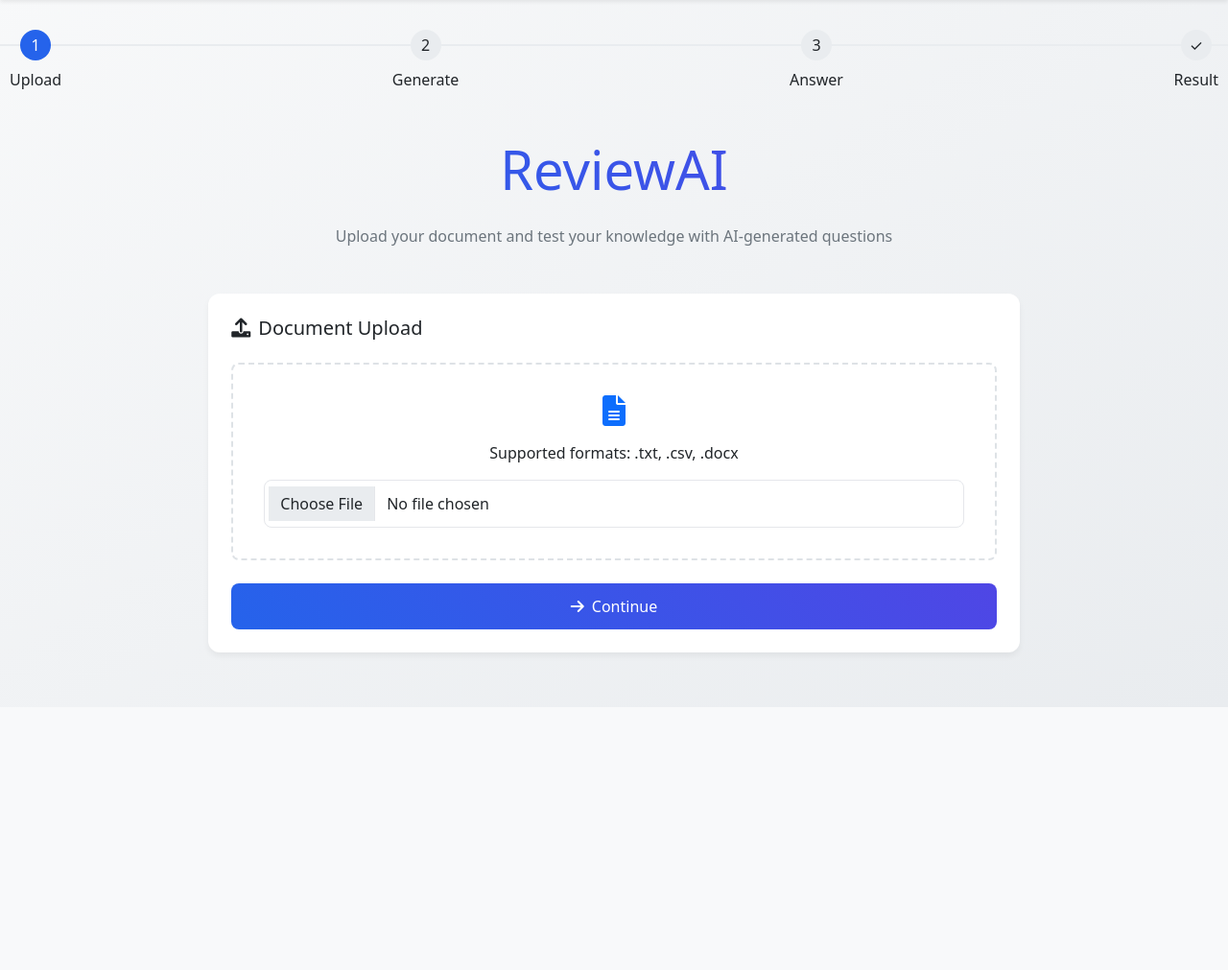
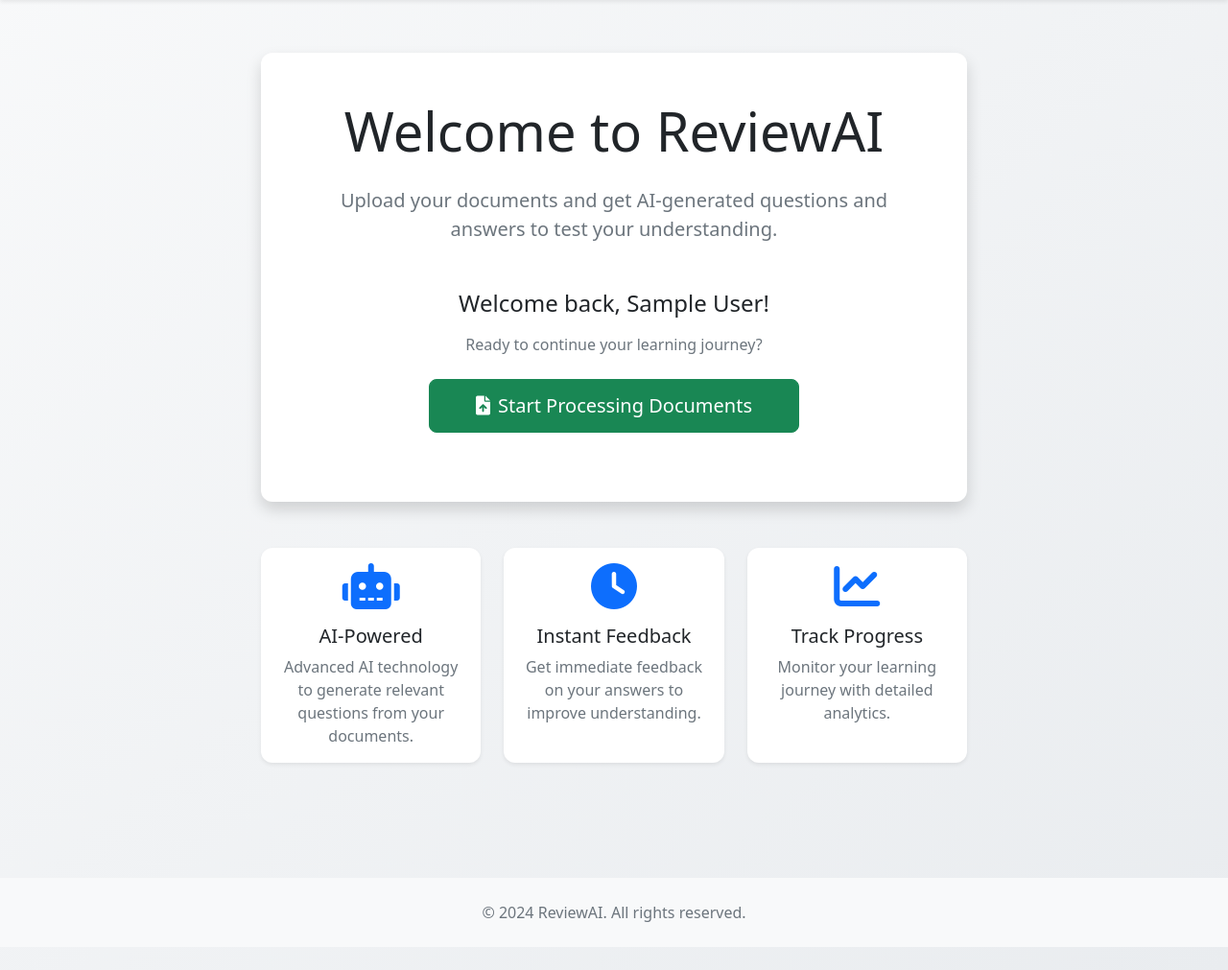
Before and after one commit to civarry/ReviewAIFlask, a Flask app: page / in a window 1280 px wide. Shown: the part 63-1074 px from the top of the page at 96% size. Before the commit the page ends 800 px from the top, so only its background shows below. Run offline with Flask 3, Linux system fonts and the light colour scheme; the visitor is signed in with stand-in values (Sample User, id 1).

Commit message:
fixed the logout button and added index page

```diff
--- a/app.py
+++ b/app.py
@@ -140,9 +140,16 @@ def callback():
 def logout():
     logout_user()
     session.clear()
-    return redirect(url_for("upload_file"))
+    return render_template('index.html', show_progress_bar=False, current_year=datetime.now().year)
 
-@app.route('/', methods=['GET', 'POST'])
+# Index route
+@app.route("/", methods=['GET'])
+def index():
+    # Render index.html for the first-time visitors
+    return render_template('index.html', show_progress_bar=False, current_year=datetime.now().year)
+
+# Authenticated route for file upload
+@app.route('/upload_file', methods=['GET', 'POST'])
 @login_required
 def upload_file():
     session['current_step'] = 0
@@ -182,7 +189,8 @@ def upload_file():
 
     return render_template('upload.html',
                          current_step=session.get('current_step', 0),
-                         user=current_user)
+                         user=current_user,
+                         show_progress_bar=True)
 
 @app.route('/generate_questions', methods=['GET', 'POST'])
 @login_required
@@ -196,7 +204,7 @@ def generate_questions():
 
     if request.method == 'POST':
         question_count = int(request.form.get('question_count', 5))
-        complexity = request.form.get('complexity', 'Medium')
+        complexity = request.form.get('complexity', 'Easy')
 
         _, rag_service = get_user_services(current_user.id)
         questions = rag_service.generate_questions(
@@ -213,7 +221,8 @@ def generate_questions():
 
     return render_template('generate_questions.html',
                          current_step=session['current_step'],
-                         user=current_user)
+                         user=current_user,
+                         show_progress_bar=True)
 
 @app.route('/submit_answers', methods=['POST'])
 @login_required
@@ -249,7 +258,8 @@ def submit_answers():
                          validations=validations,
                          current_step=session['current_step'],
                          user=current_user,
-                         zip=zip)
+                         zip=zip,
+                         show_progress_bar=True)
 
 @app.context_processor
 def utility_processor():
--- a/config.py
+++ b/config.py
@@ -15,7 +15,7 @@ class Config:
 
     # Model Configuration
     GROQ_API_KEY = os.getenv('groq_api_key')
-    MODEL_NAME = 'llama-3.2-1b-preview'  # or 'mixtral-8x7b-32768l'
+    MODEL_NAME = 'llama-3.2-90b-text-preview'  # or 'mixtral-8x7b-32768l'
 
     # Document Processing Configuration
     CHUNK_SIZE = 1000
--- a/templates/base.html
+++ b/templates/base.html
@@ -14,7 +14,9 @@
     {% include 'partials/modal.html' %}
 
     <!-- Progress Steps -->
-    {% include 'partials/progress_bar.html' %}
+    {% if show_progress_bar %}
+        {% include 'partials/progress_bar.html' %}
+    {% endif %}
 
     <!-- Flash Messages -->
     {% include 'partials/flash_messages.html' %}
--- a/templates/generate_questions.html
+++ b/templates/generate_questions.html
@@ -25,8 +25,8 @@
                                 <i class="fas fa-signal me-2"></i>Difficulty Level
                             </label>
                             <select name="complexity" class="form-select">
-                                <option value="Easy">Easy</option>
-                                <option value="Medium" selected>Medium</option>
+                                <option value="Easy" selected>Easy</option>
+                                <option value="Medium">Medium</option>
                                 <option value="Hard">Hard</option>
                             </select>
                         </div>
--- /dev/null
+++ b/templates/index.html
@@ -0,0 +1,85 @@
+{% extends "base.html" %}
+
+{% block content %}
+<div class="container py-5">
+    <div class="row justify-content-center">
+        <div class="col-md-8">
+            <div class="card shadow">
+                <div class="card-body text-center p-5">
+                    <h1 class="display-4 mb-4">Welcome to ReviewAI</h1>
+                    <p class="lead text-muted mb-5">
+                        Upload your documents and get AI-generated questions and answers to test your understanding.
+                    </p>
+
+                    {% if not current_user.is_authenticated %}
+                        <div class="mb-5">
+                            <p class="h5 mb-4 text-secondary">Please log in to:</p>
+                            <div class="row justify-content-center">
+                                <div class="col-md-8">
+                                    <ul class="list-group list-group-flush mb-4">
+                                        <li class="list-group-item text-muted">Upload and process documents</li>
+                                        <li class="list-group-item text-muted">Generate customized questions</li>
+                                        <li class="list-group-item text-muted">Get instant feedback on your answers</li>
+                                        <li class="list-group-item text-muted">Track your learning progress</li>
+                                    </ul>
+                                </div>
+                            </div>
+                            <a href="{{ url_for('login') }}" class="btn btn-primary btn-lg px-5">
+                                <i class="fab fa-google me-2"></i>Sign in with Google
+                            </a>
+                        </div>
+                    {% else %}
+                        <div class="mb-4">
+                            <h2 class="h4 mb-3">Welcome back, {{ current_user.name }}!</h2>
+                            <p class="text-muted mb-4">Ready to continue your learning journey?</p>
+                            <a href="{{ url_for('upload_file') }}" class="btn btn-success btn-lg px-5">
+                                <i class="fas fa-file-upload me-2"></i>Start Processing Documents
+                            </a>
+                        </div>
+                    {% endif %}
+                </div>
+            </div>
+
+            <!-- Feature Cards -->
+            <div class="row mt-5">
+                <div class="col-md-4 mb-4">
+                    <div class="card h-100 shadow-sm">
+                        <div class="card-body text-center">
+                            <i class="fas fa-robot fa-3x text-primary mb-3"></i>
+                            <h5 class="card-title">AI-Powered</h5>
+                            <p class="card-text text-muted">Advanced AI technology to generate relevant questions from your documents.</p>
+                        </div>
+                    </div>
+                </div>
+                <div class="col-md-4 mb-4">
+                    <div class="card h-100 shadow-sm">
+                        <div class="card-body text-center">
+                            <i class="fas fa-clock fa-3x text-primary mb-3"></i>
+                            <h5 class="card-title">Instant Feedback</h5>
+                            <p class="card-text text-muted">Get immediate feedback on your answers to improve understanding.</p>
+                        </div>
+                    </div>
+                </div>
+                <div class="col-md-4 mb-4">
+                    <div class="card h-100 shadow-sm">
+                        <div class="card-body text-center">
+                            <i class="fas fa-chart-line fa-3x text-primary mb-3"></i>
+                            <h5 class="card-title">Track Progress</h5>
+                            <p class="card-text text-muted">Monitor your learning journey with detailed analytics.</p>
+                        </div>
+                    </div>
+                </div>
+            </div>
+        </div>
+    </div>
+</div>
+
+<!-- Footer -->
+<footer class="bg-light mt-5">
+    <div class="container py-4">
+        <p class="text-center text-muted mb-0">
+            © {{ current_year }} ReviewAI. All rights reserved.
+        </p>
+    </div>
+</footer>
+{% endblock %}
```
Also changed, not shown: rag_service.py (+26 -10 lines).
